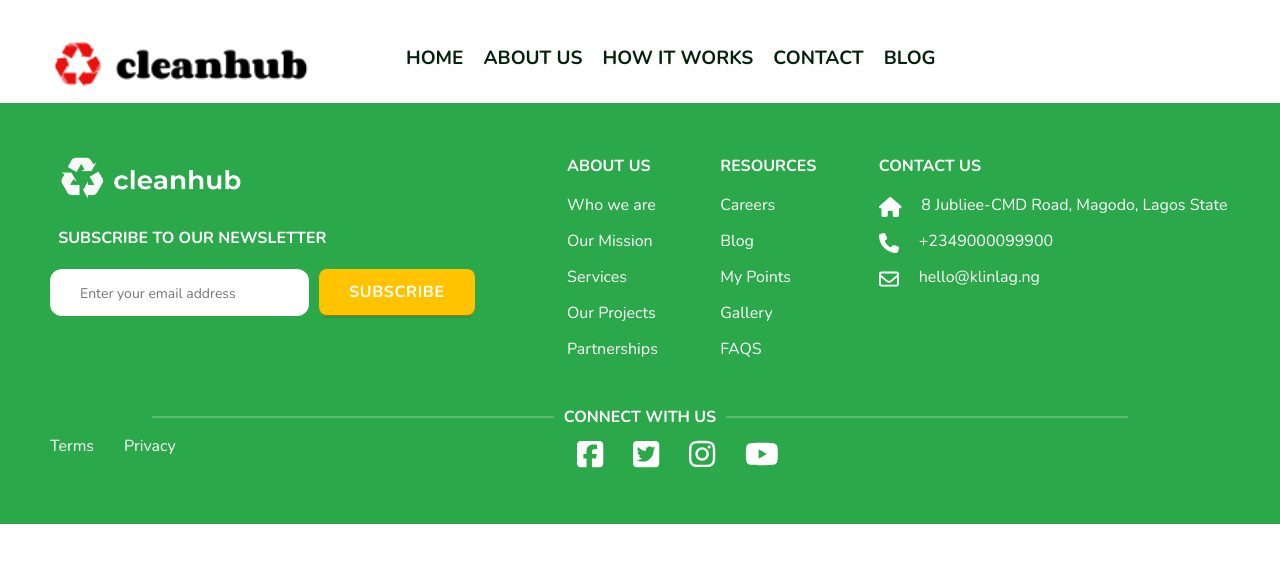
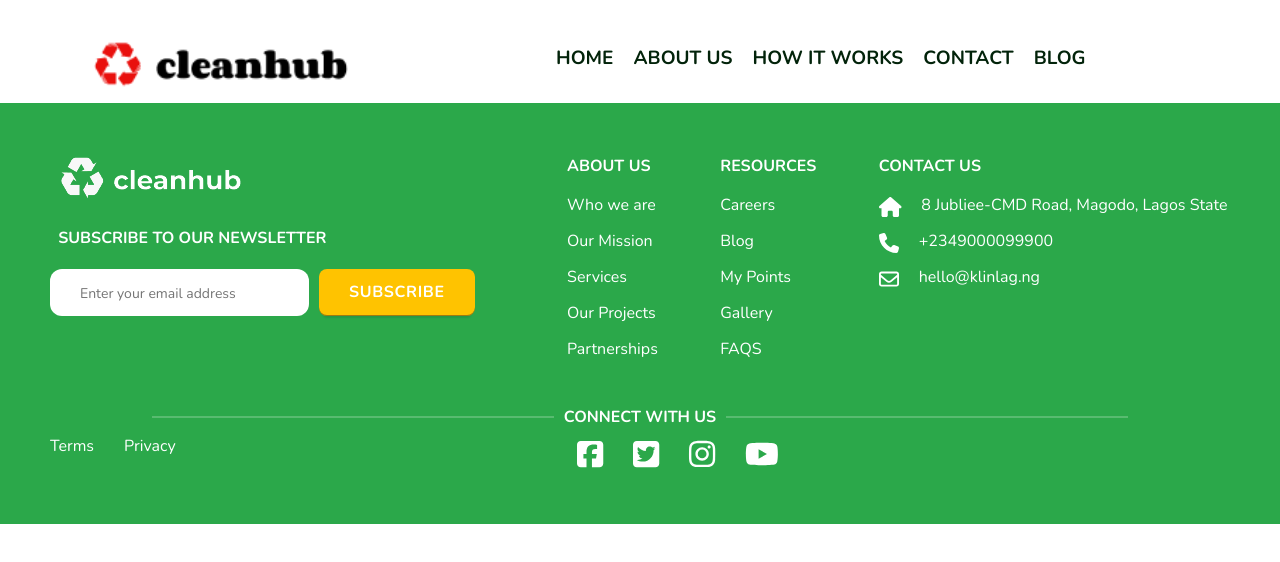
Before and after one commit to Clean-Hub/cleanhub, a React (Create React App) app: page /about in a window 1280 px wide. Shown: the top 562 px of the page. Built offline with nearby package versions, Linux system fonts and the light colour scheme.

Commit message:
navbar menubar adjusted

```diff
--- a/src/App.js
+++ b/src/App.js
@@ -15,7 +15,7 @@ function App() {
       <BrowserRouter>
         <ScrollToTop>
           <Navbar />
-          {/* <Routes> */}
+          <Routes>
             {/* <Route path='/' element={<Home />} /> */}
             {/* <Route path='/login' element={<Login />} /> */}
             {/* <Route path='/register' element={<Register />} /> */}
@@ -23,7 +23,7 @@ function App() {
             {/* <Route path='/about/aboutUs' element={<AboutIntro />} /> */}
             {/* <Route path='/about/service' element={<AboutServices />} /> */}
             {/* </Route> */}
-          {/* </Routes> */}
+          </Routes>
           <Footer />
         </ScrollToTop>
       </BrowserRouter>
--- a/src/components/homeHero/homeHero.css
+++ b/src/components/homeHero/homeHero.css
@@ -29,7 +29,7 @@
   font-size: 16px;
   line-height: 24px;
   color: #000000;
-  margin: 10px 100px;
+  margin: 10px 60px;
   padding: 10px;
 }
 .homeHeroButton {
@@ -70,13 +70,14 @@
   position: absolute;
   width: 100%;
   height: 115vh;
-  top: -100px;
-  object-fit: contain;
+  top: -110px;
   z-index: -1;
 }
 .wasteBin2 {
   position: absolute;
-  top: 200px;
+  width: 100%;
+  top: 100px;
   bottom: 0;
   left: 0;
+  object-fit: cover;
 }
--- a/src/components/navbar/navbar.css
+++ b/src/components/navbar/navbar.css
@@ -10,14 +10,15 @@
 }
 .navbarLeft {
   flex: 1;
-  padding-left: 50px;
-  padding-right: 70px;
+  padding-left: 90px;
+  padding-right: 100px;
   display: flex;
   align-items: center;
 }
 .navbarRight {
   flex: 3;
   padding-top: 15px;
+  padding-left: 80px;
 }
 .navbarUl {
   display: flex;
@@ -30,7 +31,7 @@
   font-size: 19px;
   line-height: 26px;
   cursor: pointer;
-  padding-left: 20px;
+  padding-left: 13px;
   color: #ffffff;
 }
 
@@ -60,6 +61,7 @@
     display: flex;
     align-items: center;
     justify-content: space-between;
+    padding-left: 30px;
   }
   .navbarRight {
     position: absolute;
--- a/src/pages/home/Home.jsx
+++ b/src/pages/home/Home.jsx
@@ -6,9 +6,9 @@ import HomeRecycling from '../../components/homeRecycling/HomeRecycling'
 const Home = () => {
   return (
     <div className='homeContainer'>
-      <HomeHero />
-      <HomeIntro />
-      <HomeRecycling />
+      {/* <HomeHero /> */}
+      {/* <HomeIntro /> */}
+      {/* <HomeRecycling /> */}
     </div>
   )
 }
```
Lines whose indentation alone changed are shown as unchanged.
